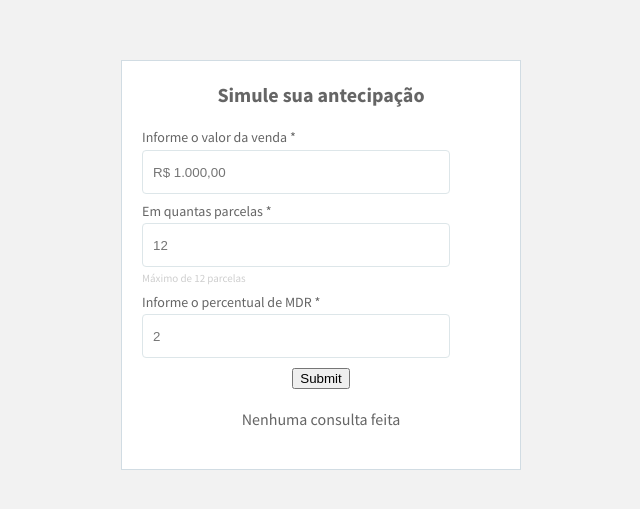
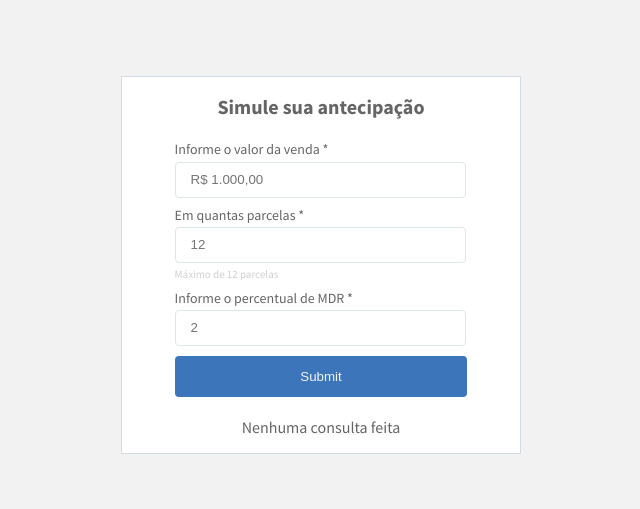
Before and after one commit to gabrielfmaranhao/calculadora, a React (Create React App) app: page / in a window 1280 px wide. Shown: the part 135-644 px from the top of the page, without its empty margins (319-959 px from the left). Built offline with nearby package versions, Linux system fonts and the light colour scheme.

Commit message:
project finalizado

```diff
--- /dev/null
+++ b/src/components/Button/index.tsx
@@ -0,0 +1,12 @@
+import { IButtonProps } from "../../interfaces"
+import { ButtonStyle } from "./style"
+
+
+const Button = ({background, color,text, ...rest}:IButtonProps) => {
+    return(
+    <ButtonStyle background={background} color={color} {...rest}>
+        {text}
+    </ButtonStyle>
+    )
+}
+export default Button
--- /dev/null
+++ b/src/components/Button/style.ts
@@ -0,0 +1,16 @@
+import styled from "styled-components";
+
+interface IButtonStyles {
+    background: string
+    color: string
+}
+
+export const ButtonStyle = styled.button`
+    background: ${({background}:IButtonStyles) => `var(--${background})`};
+    border-radius: 4px;
+    color: ${({color}:IButtonStyles) => `var(--${color})`};
+    height: 2.6rem;
+    width: 100%;
+    border: none;
+    padding: 0 11px;
+`
--- a/src/components/Input/style.ts
+++ b/src/components/Input/style.ts
@@ -3,14 +3,13 @@ import { IInputStyle } from "../../interfaces";
 
 export const InputStyle = styled.input`
     background: var(--white);
+    border: ${({border_color}:IInputStyle) => `1px solid var(--${border_color})`};
+    color: var(--black);
     border-radius: 4px;
-    border: ${({border_color}:IInputStyle) => `1px solid var(--${border_color})`};
-    min-width: 12.5rem;
-    padding: 5px 10px;
-    color: var(--black);
     height: 2rem;
     outline: none;
-    width: 80%;
+    padding-left: 15px;
+    width: 93%;
     :focus {
         border: 1px solid var(--blue-2);
     }
--- a/src/components/Text/style.ts
+++ b/src/components/Text/style.ts
@@ -5,6 +5,7 @@ export const H1 = styled.h1`
     font-size: ${({size}:ITextStylesProps) => `${size}px`};
     color: ${({color}:ITextStylesProps) => `var(--${color})`};
     line-height: ${({li_Heigt}:ITextStylesProps) => `${li_Heigt}px`};
+    text-align: center;
 `
 
 export const H2 = styled.h2`
--- a/src/pages/index.tsx
+++ b/src/pages/index.tsx
@@ -1,4 +1,4 @@
-import { Container, BoxInput, BoxForm } from "./style";
+import { Container, BoxInput, BoxForm, BoxResponse } from "./style";
 import Text from "../components/Text";
 import Input from "../components/Input";
 import { useState } from "react";
@@ -9,18 +9,19 @@ import {yupResolver} from "@hookform/resolvers/yup";
 import { validationForm } from "../utils/validations";
 import { toast, ToastContainer} from "react-toastify";
 import 'react-toastify/dist/ReactToastify.css';
+import Button from "../components/Button";
 
 
 const Home = () => {
     const [response, setResponse] = useState<IValuesResponse>()
     const {register, handleSubmit, formState:{errors}} = useForm<IRequestApi>({resolver: yupResolver(validationForm)})
+
     const postApi = async (value:IRequestApi) => {
         try {
             const {data} = await api.post("", value)
             setResponse(data)
         } catch (error) {
             console.log(error)
-            toast.error("erro")
         }
     }
     return(
@@ -44,26 +45,33 @@ const Home = () => {
                         <Input type="text" placeholder="2" values="mdr" register={register} border_color={errors.mdr ? "red-0": "gray-2"}/>
                         {errors.mdr?.message && <Text color="red-0" element="span" li_Heigt={10} size={12} title={errors.mdr.message}/>}
                     </div>
-                    <button type="submit"> Submit </button>
+                    <Button type="submit" background="blue-2" color="white-1" text="Submit"/>
                 </BoxForm>
             </BoxInput>
-
-            <div className="response">
-                {response ?
-                <Text element="h3" li_Heigt={20} size={16} color="blue-3" title="VOCÊ RECEBERÁ:"/>
+            {response ?
+            <BoxResponse className="response">
+                <Text element="h3" li_Heigt={20} size={16} color="blue-2" title="VOCÊ RECEBERÁ:"/>
+                <ul>
+                    <li>
+                        <Text element="p" color="blue-3" size={16} title={`Amanhã :`} li_Heigt={20}/>
+                        <strong>{`R$ ${response[1]},00`}</strong>
+                    </li>
+                    <li>
+                        <Text element="p" color="blue-3" size={16} title={`Em 15 dias:`} li_Heigt={20}/>
+                        <strong>{`R$ ${response[15]},00`}</strong>
+                    </li>
+                    <li>
+                        <Text element="p" color="blue-3" size={16} title={`Em 30 dias:`} li_Heigt={20}/>
+                        <strong>{`R$ ${response[30]},00`}</strong>
+                    </li>
+                    <li>
+                        <Text element="p" color="blue-3" size={16} title={`Em 90 dias:`} li_Heigt={20}/>
+                        <strong>{`R$ ${response[90]},00`}</strong>
+                    </li>
+                </ul>
+            </BoxResponse>
                 :
                 <Text element="span" color="gray-1" size={16} li_Heigt={20} title="Nenhuma consulta feita"/>}
-            </div>
-            <ToastContainer position="top-right"
-                            autoClose={3000}
-                            hideProgressBar={false}
-                            newestOnTop={false}
-                            closeOnClick
-                            rtl={false}
-                            pauseOnFocusLoss
-                            draggable
-                            pauseOnHover
-                            theme="colored" />
         </Container>
     )
 }
--- a/src/pages/style.ts
+++ b/src/pages/style.ts
@@ -4,7 +4,6 @@ export const Container = styled.main`
     background: var(--white-2);
     display: flex;
     flex-direction: column;
-    padding: 1.25rem;
     align-items: center;
     gap: 1.25rem;
     box-sizing: border-box;
@@ -12,14 +11,15 @@ export const Container = styled.main`
     width: 80%;
     max-width: 25rem;
     min-width: 16.75rem;
-
+    padding: 1rem;
 `
 export const BoxInput = styled.div`
     display: flex;
     flex-direction: column;
     align-items: center;
     gap: 20px;
-    width: 100%;
+    width: 80%;
+    /* padding: 1rem; */
 `
 export const BoxForm = styled.form`
     display: flex;
@@ -38,3 +38,26 @@ export const BoxForm = styled.form`
     }
 
 `
+export const BoxResponse = styled.div`
+    background: var(--blue-1);
+    width: 100%;
+    display: flex;
+    flex-direction: column;
+    align-items: center;
+    height: 10rem;
+    gap: 10px;
+    ul {
+        display: flex;
+        flex-direction: column;
+        gap: 15px;
+    }
+    li{
+        display: flex;
+        gap: 5px;
+        align-items: center;
+        justify-content: space-between;
+        strong {
+            color: var(--blue-2);
+        }
+    }
+`
```
Also changed, not shown: src/interfaces/index.ts (+8 -0 lines).
